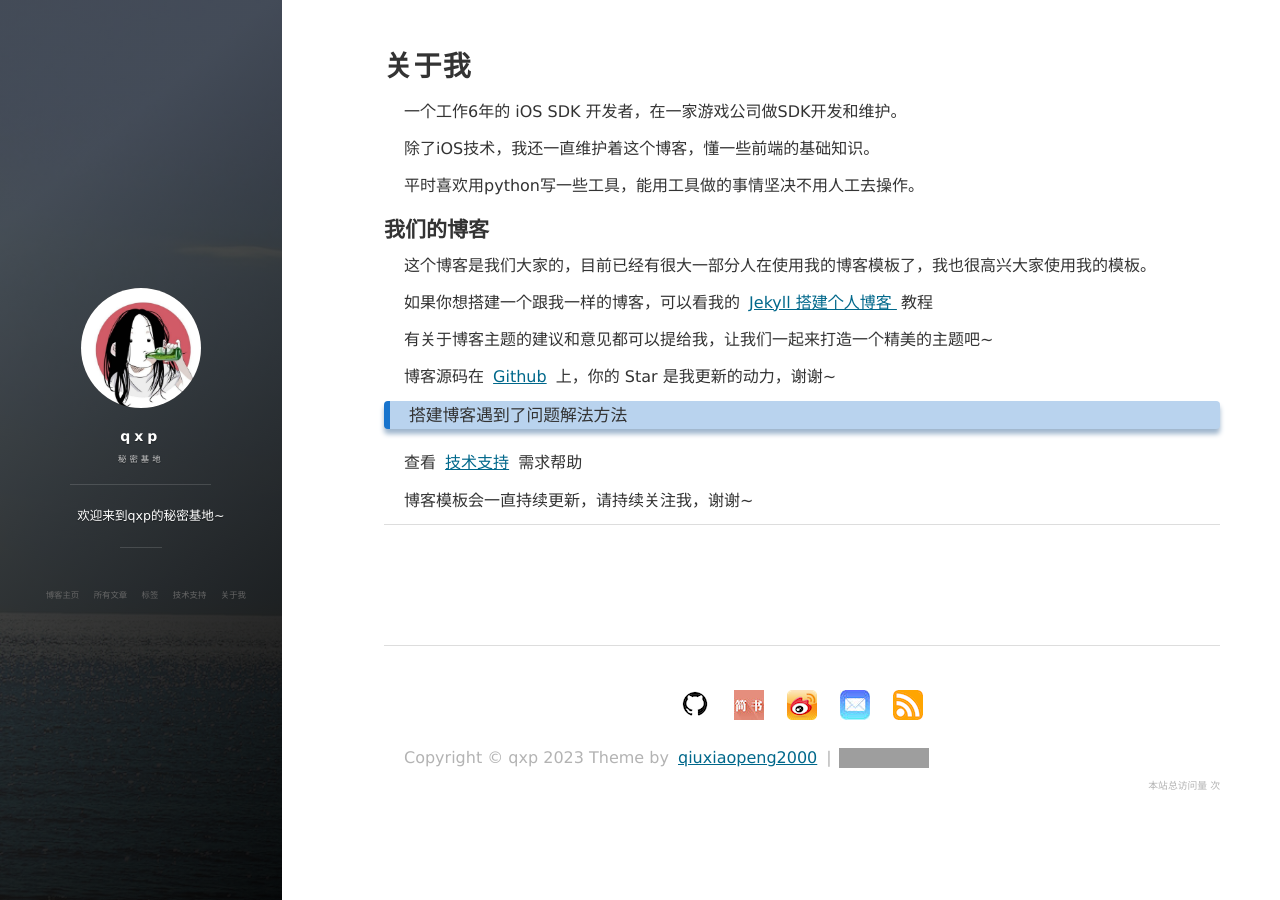
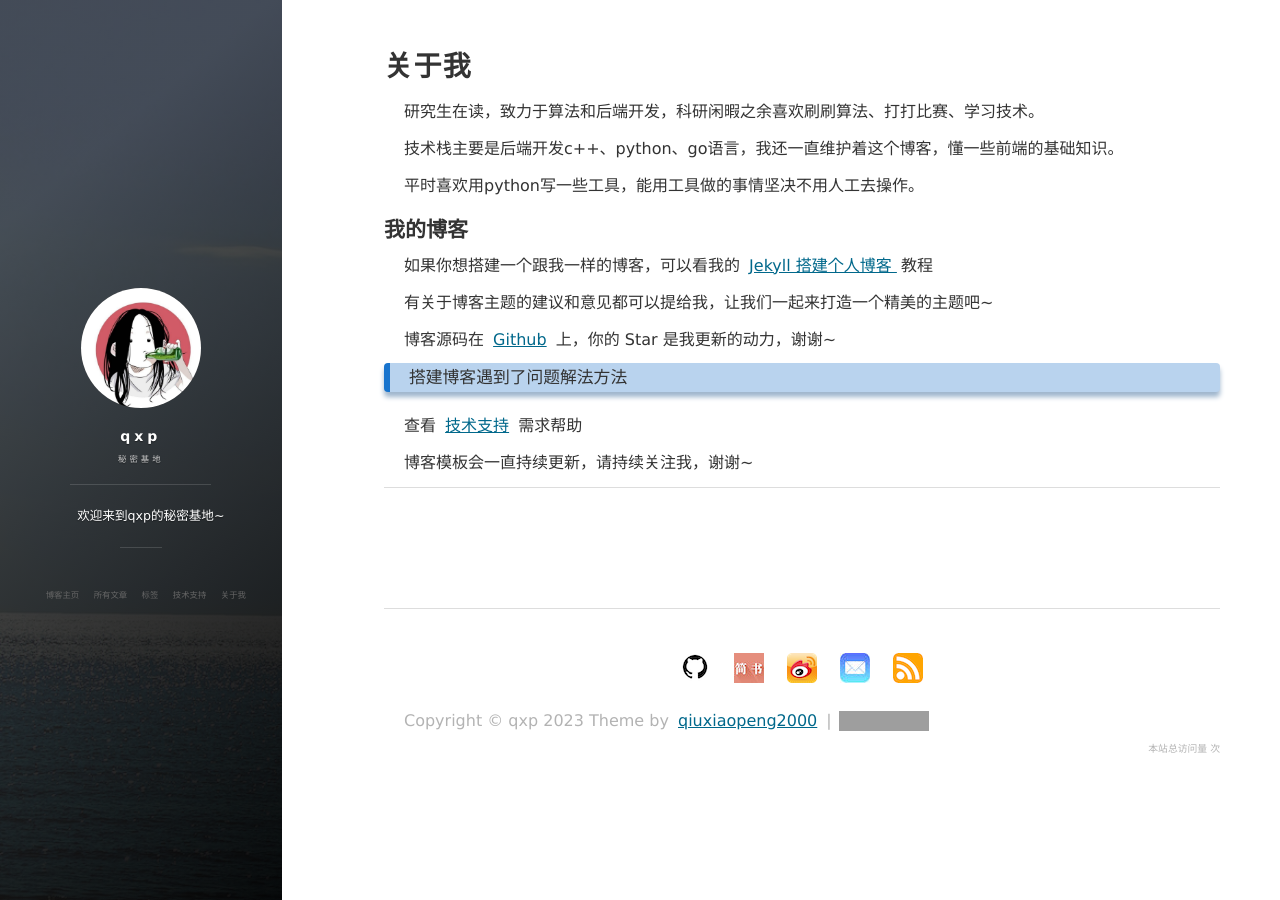
Before and after one commit to qiuxiaopeng2000/qiuxiaopeng2000.github.io, a Jekyll site: the page built from about.md, in a window 1280 px wide. Built offline with Jekyll 4.4.1, drawn with Linux system fonts in a browser that asks for light colours; nearby versions of some CDN libraries; comment, search, counter and statistics services are not loaded; grey boxes are pictures that could not be loaded.

Commit message:
Update about.md

```diff
--- a/about.md
+++ b/about.md
@@ -3,15 +3,13 @@ layout: page
 title: 关于我
 ---
 
-一个工作6年的 iOS SDK 开发者，在一家游戏公司做SDK开发和维护。
+研究生在读，致力于算法和后端开发，科研闲暇之余喜欢刷刷算法、打打比赛、学习技术。
 
-除了iOS技术，我还一直维护着这个博客，懂一些前端的基础知识。
+技术栈主要是后端开发c++、python、go语言，我还一直维护着这个博客，懂一些前端的基础知识。
 
 平时喜欢用python写一些工具，能用工具做的事情坚决不用人工去操作。
 
-<h2> 我们的博客 </h2>
-
-这个博客是我们大家的，目前已经有很大一部分人在使用我的博客模板了，我也很高兴大家使用我的模板。
+<h2> 我的博客 </h2>
 
 如果你想搭建一个跟我一样的博客，可以看我的
 <a href="/2016/10/jekyll_tutorials1/"> Jekyll 搭建个人博客 </a>
@@ -20,12 +18,12 @@ title: 关于我
 
 有关于博客主题的建议和意见都可以提给我，让我们一起来打造一个精美的主题吧~
 
-博客源码在 <a target="_blank" href='https://github.com/leopardpan/leopardpan.github.io/'>Github</a> 上，你的 Star 是我更新的动力，谢谢~
+博客源码在 <a target="_blank" href='https://github.com/qiuxiaopeng2000/qiuxiaopeng2000.github.io/'>Github</a> 上，你的 Star 是我更新的动力，谢谢~
 
 
 <h3> 搭建博客遇到了问题解法方法 </h3>
 
-查看 [技术支持](http://leopardpan.cn/support/) 需求帮助
+查看 [技术支持](http://qiuxiaopeng2000.github.io/support/) 需求帮助
 
 博客模板会一直持续更新，请持续关注我，谢谢~
 
```
